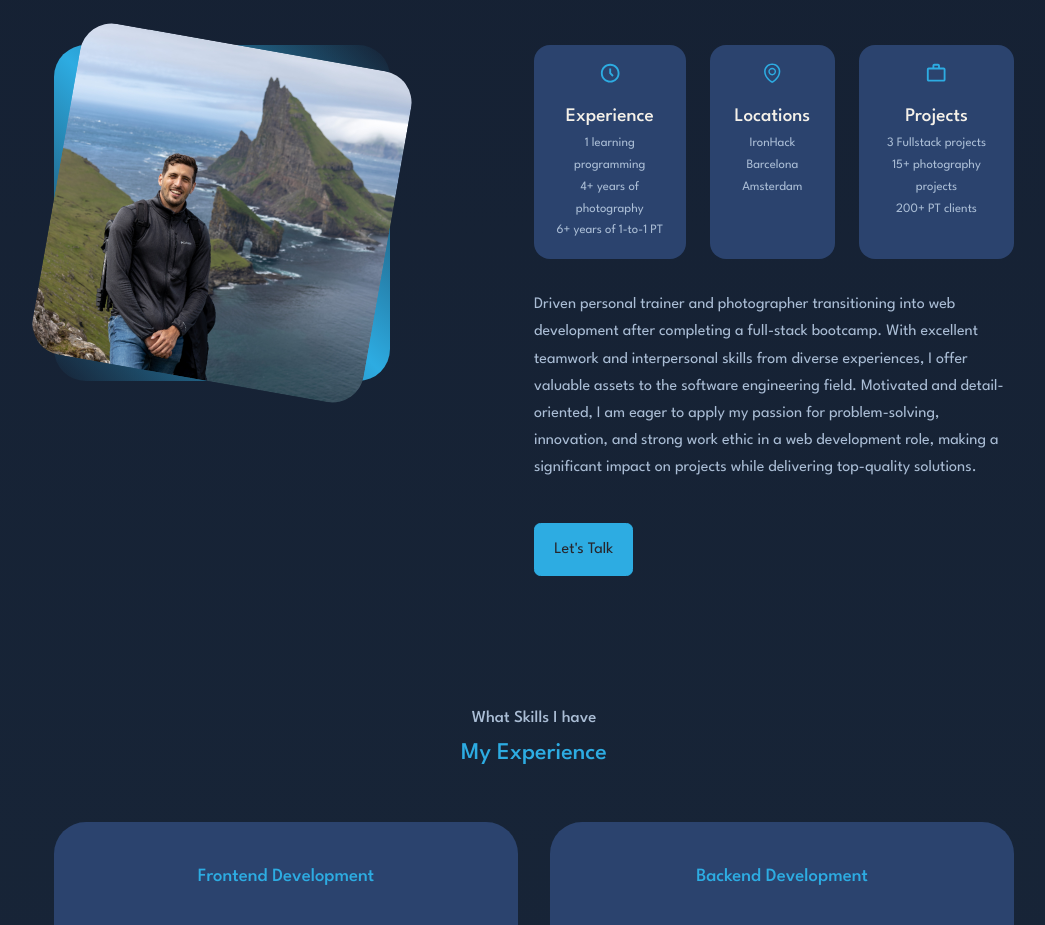
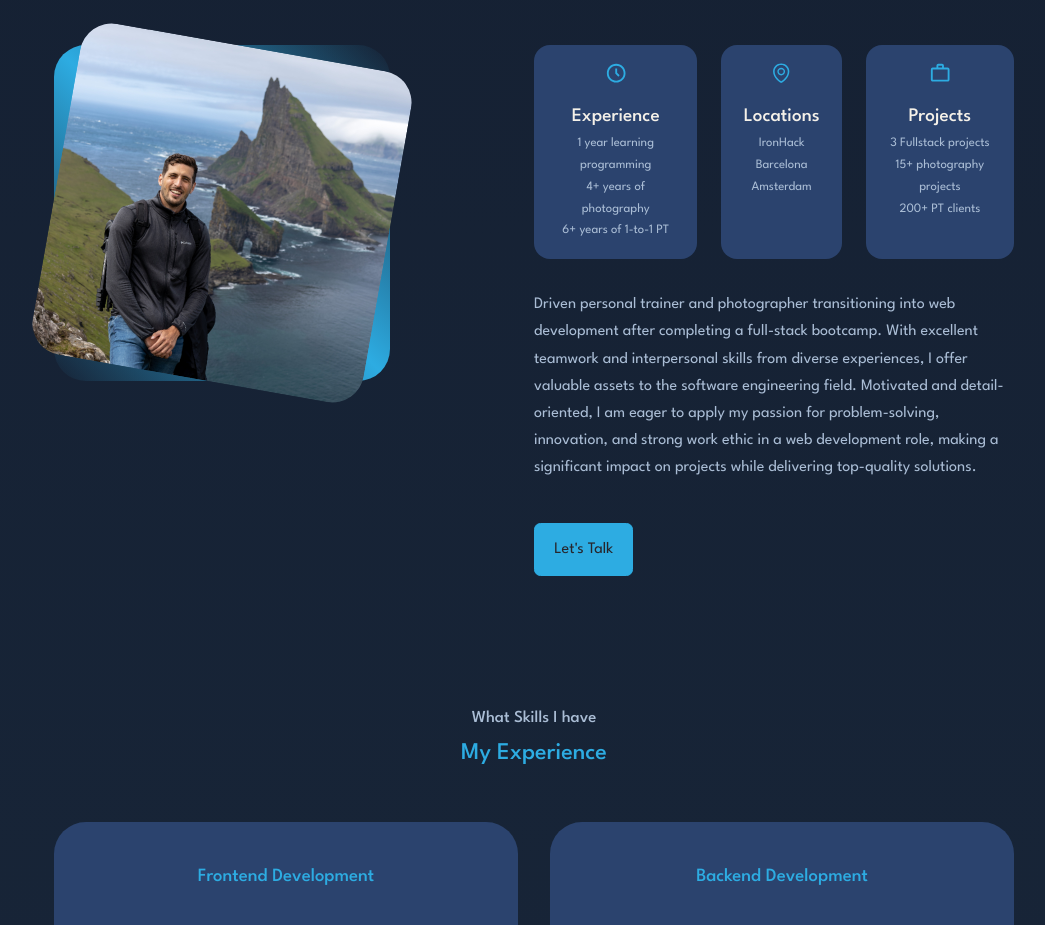
Before and after one commit to jormengin/React-portfolio, a React (Create React App) app: page / in a window 1280 px wide. Shown: the part 1000-1925 px from the top of the page, without its empty margins (106-1151 px from the left). Built offline with nearby package versions, Linux system fonts and the light colour scheme.

Commit message:
typo aboutme

```diff
--- a/src/components/about/About.jsx
+++ b/src/components/about/About.jsx
@@ -21,7 +21,7 @@ const About = () => {
             <article className="about__card">
               <BiTimeFive className="about__icon" />
               <h5>Experience</h5>
-              <small> 1 learning programming </small>
+              <small> 1 year learning programming </small>
                 <small> 4+ years of photography</small>
                 <small>6+ years of 1-to-1 PT</small>
 
```
